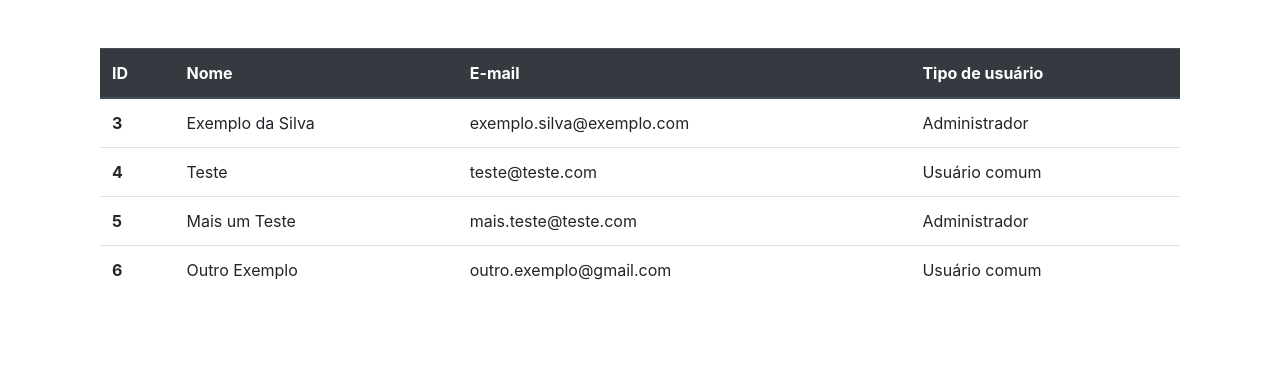
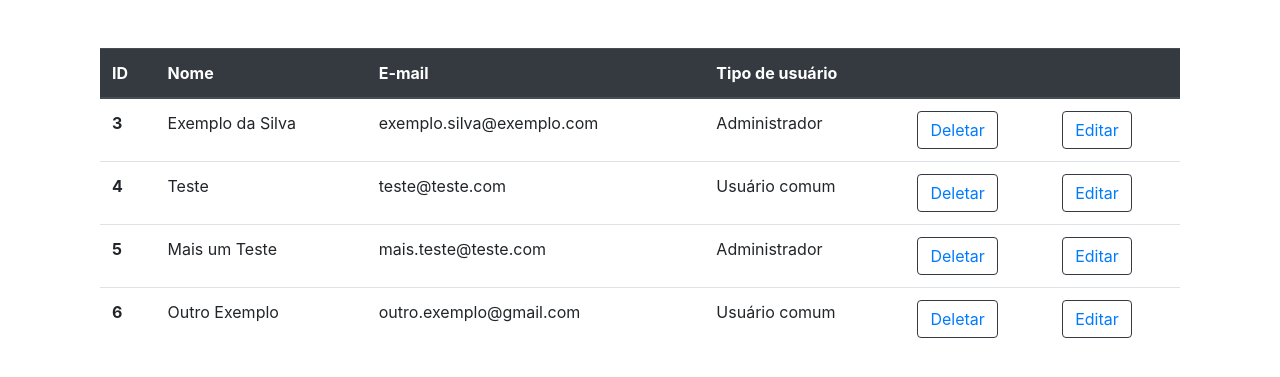
Before and after one commit to Rafael-Armond/guia_flask, a Flask app: page /usuarios/listar in a window 1280 px wide. Shown: the part 56-433 px from the top of the page. Run offline with Flask 2, Linux system fonts and the light colour scheme; a user stored in the database is signed in; data comes from the database, SQL or seed files in the repository; both versions use the stored data as it was after the commit; some libraries are stand-ins or nearby versions.

Commit message:
Agora sim o CRUD ta completo

```diff
--- a/guia_flask/usuarios/templates/listar.html
+++ b/guia_flask/usuarios/templates/listar.html
@@ -12,6 +12,8 @@
             <th scope="col">Nome</th>
             <th scope="col">E-mail</th>
             <th scope="col">Tipo de usuário</th>
+            <th scope="col"></th>
+            <th scope="col"></th>
           </tr>
         </thead>
         <tbody>
@@ -25,6 +27,10 @@
             {% else %}
             <td scope="row">Usuário comum</td>
             {% endif %}
+            {% if current_user.get_urole() == 'admin' %}
+            <td scope="row"><button type="button" class="btn btn-outline-dark"><a href="{{ url_for('usuarios.deletar',_id=user.id) }}">Deletar</a></button></td>
+            {% endif %}
+            <td scope="row"><button type="button" class="btn btn-outline-dark"><a href="{{ url_for('usuarios.editar',_id=user.id) }}">Editar</a></button></td>
           </tr>
         {% endfor %}
         </tbody>
```
Also changed, not shown: guia_flask/data.sqlite.
